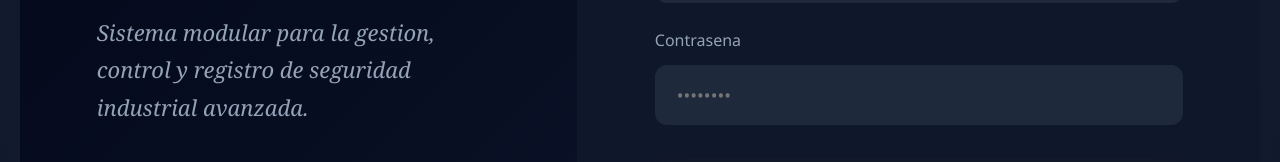
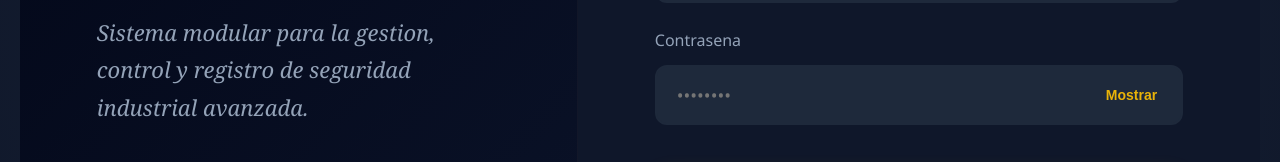
Before and after one commit to martinezbelcasta-tech/Seguridad-Industrial-Industrias-Sanchia, a React (Vite) app: page / in a window 1280 px wide. Shown: the part 372-534 px from the top of the page. Built offline with nearby package versions, Linux system fonts and the light colour scheme; no server answers.

Commit message:
Add show/hide password toggle to login

```diff
--- a/src/components/Login.css
+++ b/src/components/Login.css
@@ -205,6 +205,32 @@
   box-shadow: 0 0 15px rgba(234, 179, 8, 0.1) !important;
 }
 
+.password-wrapper {
+  position: relative !important;
+  display: flex !important;
+  align-items: center !important;
+}
+
+.password-wrapper input {
+  padding-right: 100px !important;
+}
+
+.password-toggle {
+  position: absolute !important;
+  right: 10px !important;
+  background: transparent !important;
+  border: none !important;
+  color: #eab308 !important;
+  font-size: 14px !important;
+  font-weight: 600 !important;
+  cursor: pointer !important;
+  padding: 8px 16px !important;
+}
+
+.password-toggle:hover {
+  color: #fbbf24 !important;
+}
+
 .btn-login {
   background: linear-gradient(to right, #ca8a04, #eab308) !important;
   color: #0f172a !important;
--- a/src/components/Login.jsx
+++ b/src/components/Login.jsx
@@ -5,6 +5,7 @@ import './Login.css';
 export default function Login() {
   const [email, setEmail] = useState('');
   const [password, setPassword] = useState('');
+  const [showPassword, setShowPassword] = useState(false);
   const [error, setError] = useState('');
 
   const handleLogin = async (e) => {
@@ -59,13 +60,22 @@ export default function Login() {
 
             <div className="form-group">
               <label>Contrasena</label>
+              <div className="password-wrapper">
                 <input
-                type="password"
+                  type={showPassword ? 'text' : 'password'}
                   value={password}
                   onChange={(e) => setPassword(e.target.value)}
                   placeholder="••••••••"
                   required
                 />
+                <button
+                  type="button"
+                  className="password-toggle"
+                  onClick={() => setShowPassword(!showPassword)}
+                >
+                  {showPassword ? 'Ocultar' : 'Mostrar'}
+                </button>
+              </div>
             </div>
 
             <button type="submit" className="btn-login">
```
Lines whose indentation alone changed are shown as unchanged.
